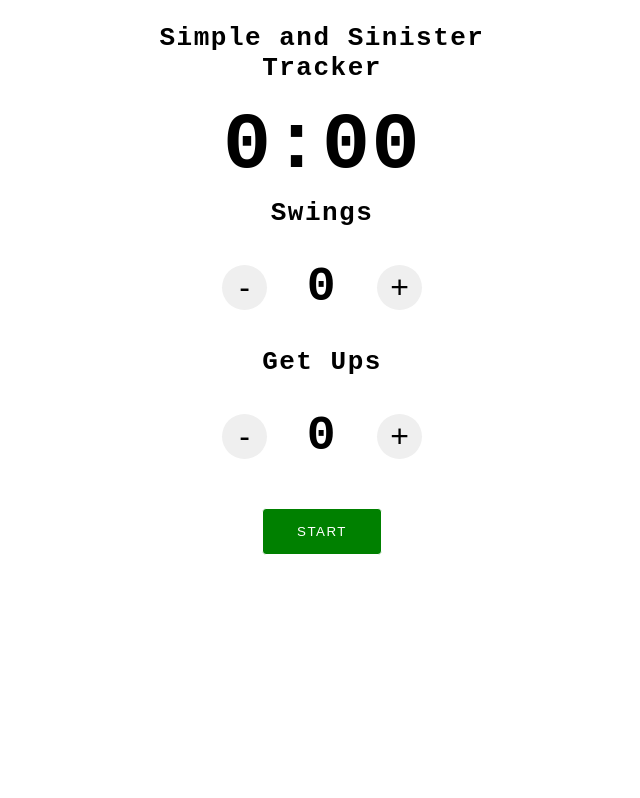
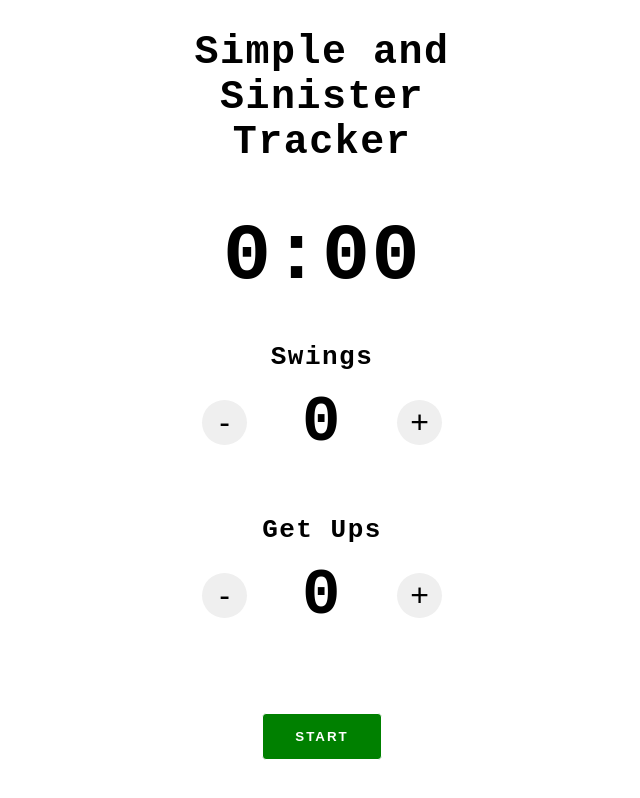
Before and after one commit to hendo12/Simple, a Gatsby site: page / in a window 1280 px wide. Shown: the whole page, without its empty margins (318-958 px from the left). Built offline with nearby package versions, Linux system fonts and the light colour scheme; Gatsby itself is replaced by a stand-in of ours.

Commit message:
Bigger top header. Updated README.

```diff
--- a/src/components/Counter.css
+++ b/src/components/Counter.css
@@ -7,16 +7,17 @@
     width: 100%;
     align-items: center;
     flex-direction: column;
+    margin: 5px 0;
 }
 
 .iterator {
     align-items: center;
     justify-content: space-between;
-    width: 50%;
+    width: 60%;
 }
 
 .iterator .count {
-    font-size: 3rem;
+    font-size: 4rem;
     margin: 15px 0;
 }
 
--- a/src/components/Timer.css
+++ b/src/components/Timer.css
@@ -1,5 +1,6 @@
 .timer {
     height: 80px;
+    margin: 15px 0;
 }
 
 .timer h1 {
--- a/src/pages/index.css
+++ b/src/pages/index.css
@@ -1,12 +1,17 @@
+* {
+    margin: 0;
+}
+
 .container {
     display: flex;
     flex-direction: column;
     align-items: center;
     max-width: 400px;
     margin: auto;
-    height: 100vh;
+    height: 95vh;
     padding: 15px;
     letter-spacing: 1.5px;
+    justify-content: space-around;
 }
 
 .container h1 {
@@ -16,6 +21,7 @@
 .title {
     text-align: center;
     margin-top: 0;
+    font-size: 2.5rem;
 }
 
 .start {
@@ -25,6 +31,7 @@
     border: 0.1px solid;
     background-color: green;
     color: white;
-    letter-spacing: 1.5px;
+    letter-spacing: 2px;
     margin-top: 30px;
+    font-weight: 600;
 }
```
Also changed, not shown: README.md.
